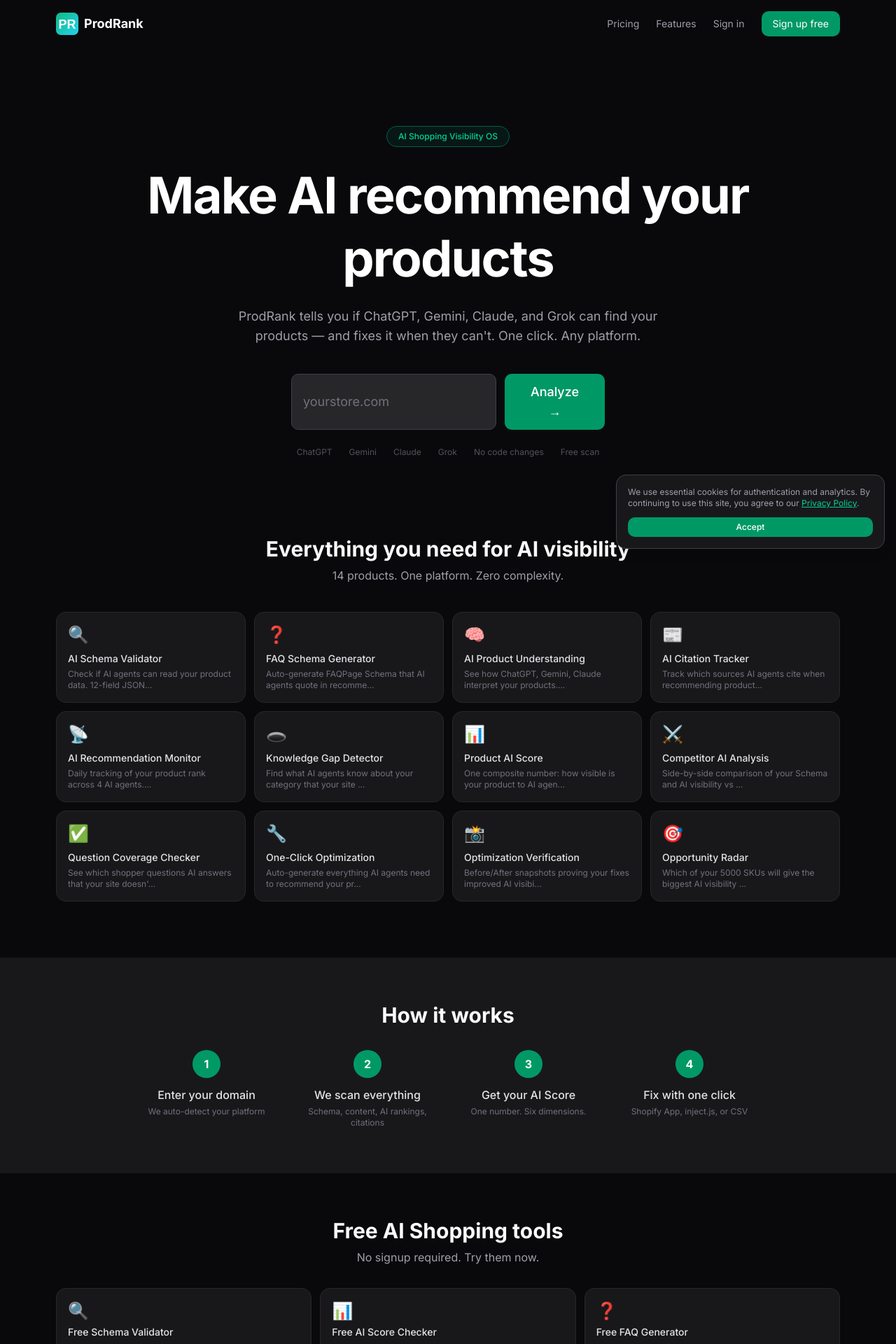
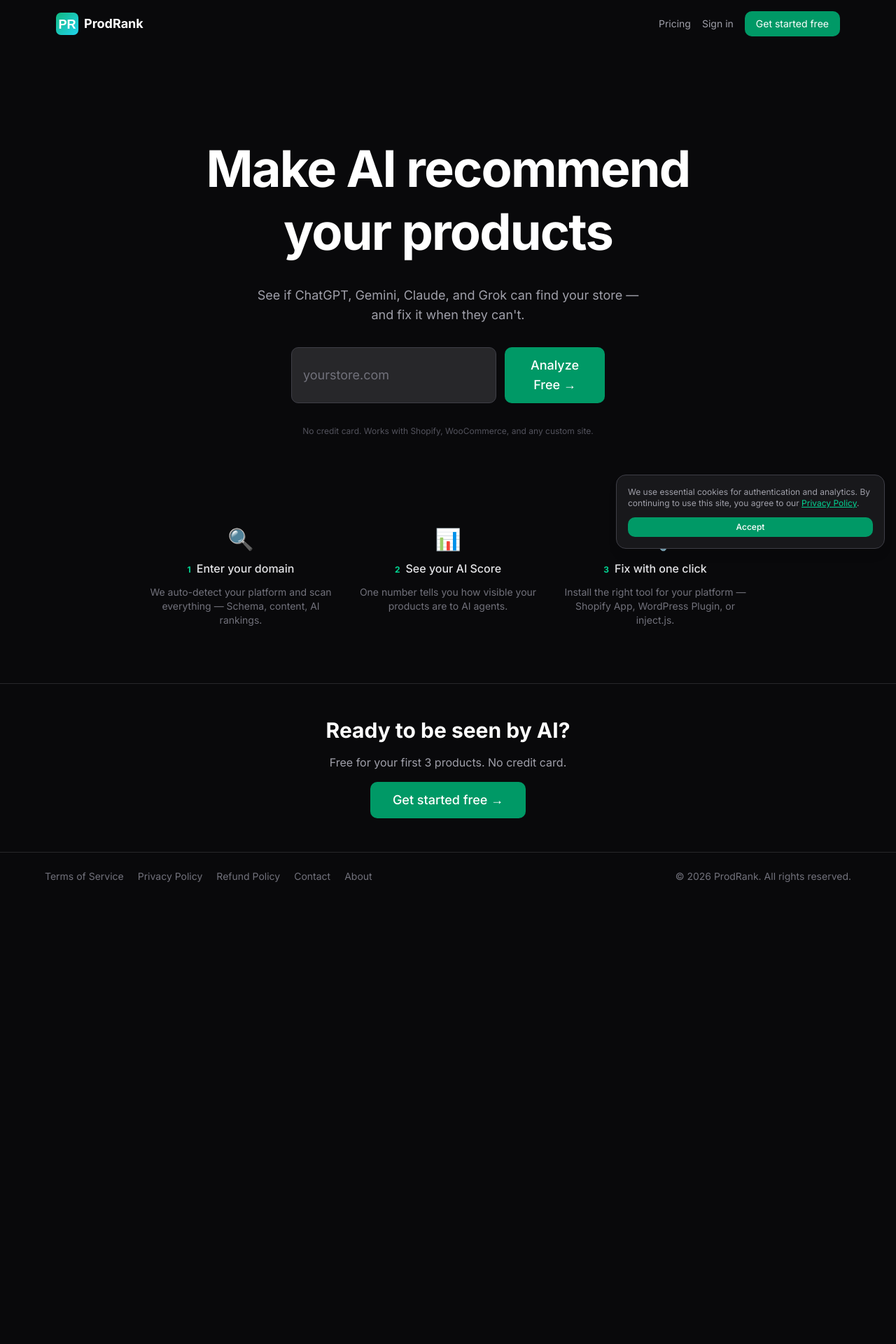
Before and after one commit to guangquanrenlee-beep/prodrank-app, a Next.js app in the folder frontend/: page / in a window 1280 px wide. Shown: the top 1920 px of the page at 70% size. After the commit the page ends 1286 px from the top, so only its background shows below. Built offline with nearby package versions, Linux system fonts and the light colour scheme.

Commit message:
Fix 4 UX: clean homepage, welcome card, paywall, context preservation

```diff
--- a/frontend/src/app/dashboard/page.tsx
+++ b/frontend/src/app/dashboard/page.tsx
@@ -165,12 +165,22 @@
             </div>
           )}
 
-          {/* CTA cards */}
-          {!score && (
-            <div className="grid grid-cols-1 md:grid-cols-3 gap-4">
-              <CTACard icon="📲" title="Connect Shopify" desc="OAuth — one click, all products synced." href={`/api/shopify/install?shop=${domain}`} />
-              <CTACard icon="📦" title="Upload CSV" desc="Export products from any platform." href="/csv" />
-              <CTACard icon="⚡" title="Install inject.js" desc="One line of code — any platform." href="/inject-guide" />
+          {/* Welcome card for new users */}
+          {sites.length === 0 && !score && (
+            <div className="bg-emerald-900/10 border border-emerald-800 rounded-xl p-6 text-center space-y-3">
+              <div className="text-4xl">👋</div>
+              <h3 className="text-xl font-semibold text-white">Welcome to ProdRank!</h3>
+              <p className="text-zinc-400 text-sm max-w-md mx-auto">Start by analyzing your store above. We'll check if AI agents can see your products and show you exactly how to fix it.</p>
+              <div className="flex justify-center gap-3 pt-2">
+                <Link href="/inject-guide" className="px-4 py-2 bg-emerald-600 hover:bg-emerald-500 text-white text-sm font-medium rounded-lg transition">Quick Start Guide →</Link>
+                <Link href="/pricing" className="px-4 py-2 bg-zinc-700 hover:bg-zinc-600 text-zinc-200 text-sm font-medium rounded-lg transition">See Plans →</Link>
+              </div>
+            </div>
+          )}
+          {/* Last analyzed domain shortcut */}
+          {sites.length > 0 && !score && sites[0].domain && (
+            <div className="bg-zinc-900 border border-zinc-800 rounded-xl p-4 text-center">
+              <p className="text-sm text-zinc-400">Continue where you left off — <Link href={`/analytics?domain=${encodeURIComponent(sites[0].domain)}`} className="text-emerald-400 underline">{sites[0].domain}</Link></p>
             </div>
           )}
         </div>
--- a/frontend/src/app/page.tsx
+++ b/frontend/src/app/page.tsx
@@ -2,7 +2,6 @@
 import { useState } from "react";
 import Link from "next/link";
 import { useRouter } from "next/navigation";
-import { FEATURES, TOOLS } from "@/lib/content";
 
 export default function HomePage() {
   const router = useRouter();
@@ -13,97 +12,52 @@
     e.preventDefault(); if (!domain.trim()) return;
     setLoading(true);
     const d = domain.trim().replace(/^https?:\/\//,"").split("/")[0];
+    localStorage.setItem("prodrank_last_domain", d);
     router.push(`/analytics?domain=${encodeURIComponent(d)}`);
   };
 
-  return (
-    <main className="min-h-screen bg-zinc-950">
+  return (<main className="min-h-screen bg-zinc-950">
     {/* Nav */}
     <nav className="flex items-center justify-between px-4 py-4 max-w-6xl mx-auto">
       <Link href="/" className="flex items-center gap-2"><img src="/logo.svg" alt="ProdRank" className="w-8 h-8" /><span className="text-white font-bold text-lg">ProdRank</span></Link>
-        <div className="flex items-center gap-6 text-sm">
+      <div className="flex items-center gap-4 text-sm">
         <Link href="/pricing" className="text-zinc-400 hover:text-zinc-200 transition">Pricing</Link>
-          <Link href="/features/schema-validator" className="text-zinc-400 hover:text-zinc-200 transition">Features</Link>
         <Link href="/login" className="text-zinc-400 hover:text-zinc-200 transition">Sign in</Link>
-          <Link href="/signup" className="px-4 py-2 bg-emerald-600 hover:bg-emerald-500 text-white rounded-lg transition">Sign up free</Link>
+        <Link href="/signup" className="px-4 py-2 bg-emerald-600 hover:bg-emerald-500 text-white rounded-lg transition">Get started free</Link>
       </div>
     </nav>
 
     {/* Hero */}
-      <section className="px-4 py-20 md:py-28 text-center max-w-4xl mx-auto space-y-6">
-        <div className="inline-flex items-center gap-2 px-4 py-1.5 rounded-full border border-emerald-800 bg-emerald-900/20 text-emerald-400 text-xs font-medium">AI Shopping Visibility OS</div>
+    <section className="px-4 py-24 md:py-32 text-center max-w-3xl mx-auto space-y-8">
       <h1 className="text-5xl md:text-7xl font-bold tracking-tight leading-tight text-white">Make AI recommend your products</h1>
-        <p className="text-lg text-zinc-400 max-w-2xl mx-auto">ProdRank tells you if ChatGPT, Gemini, Claude, and Grok can find your products — and fixes it when they can&apos;t. One click. Any platform.</p>
-        <form onSubmit={handleCTA} className="flex gap-3 max-w-md mx-auto pt-4">
+      <p className="text-lg text-zinc-400 max-w-xl mx-auto">See if ChatGPT, Gemini, Claude, and Grok can find your store — and fix it when they can't.</p>
+      <form onSubmit={handleCTA} className="flex gap-3 max-w-md mx-auto">
         <input type="text" value={domain} onChange={e => setDomain(e.target.value)} placeholder="yourstore.com" className="flex-1 px-4 py-3 bg-zinc-800 border border-zinc-700 rounded-lg text-white placeholder:text-zinc-500 text-lg focus:outline-none focus:ring-2 focus:ring-emerald-500" />
-          <button type="submit" disabled={loading} className="px-8 py-3 bg-emerald-600 hover:bg-emerald-500 disabled:bg-zinc-700 text-white font-medium rounded-lg transition text-lg">{loading ? "..." : "Analyze →"}</button>
+        <button type="submit" disabled={loading} className="px-8 py-3 bg-emerald-600 hover:bg-emerald-500 disabled:bg-zinc-700 text-white font-medium rounded-lg transition text-lg">{loading ? "..." : "Analyze Free →"}</button>
       </form>
-        <div className="flex justify-center gap-6 text-xs text-zinc-600"><span>ChatGPT</span><span>Gemini</span><span>Claude</span><span>Grok</span><span>No code changes</span><span>Free scan</span></div>
+      <p className="text-xs text-zinc-600">No credit card. Works with Shopify, WooCommerce, and any custom site.</p>
     </section>
 
-      {/* Features Grid */}
-      <section className="max-w-6xl mx-auto px-4 pb-20 space-y-10">
-        <div className="text-center"><h2 className="text-3xl font-bold">Everything you need for AI visibility</h2><p className="text-zinc-400 mt-2">14 products. One platform. Zero complexity.</p></div>
-        <div className="grid grid-cols-2 md:grid-cols-4 gap-3">
-          {FEATURES.slice(0, 12).map(f => (
-            <Link key={f.slug} href={`/features/${f.slug}`} className="bg-zinc-900 border border-zinc-800 hover:border-emerald-700 rounded-xl p-4 transition group">
-              <div className="text-2xl mb-2">{f.icon}</div>
-              <div className="text-sm font-medium text-zinc-200 group-hover:text-emerald-400 transition">{f.title}</div>
-              <div className="text-xs text-zinc-500 mt-1">{f.desc.slice(0, 60)}...</div>
-            </Link>
+    {/* How it works — 3 steps */}
+    <section className="max-w-4xl mx-auto px-4 pb-20">
+      <div className="grid grid-cols-1 md:grid-cols-3 gap-6">
+        {[{ step:"1", icon:"🔍", title:"Enter your domain", desc:"We auto-detect your platform and scan everything — Schema, content, AI rankings." },
+          { step:"2", icon:"📊", title:"See your AI Score", desc:"One number tells you how visible your products are to AI agents." },
+          { step:"3", icon:"🔧", title:"Fix with one click", desc:"Install the right tool for your platform — Shopify App, WordPress Plugin, or inject.js." }].map(s => (
+          <div key={s.step} className="text-center space-y-3">
+            <div className="text-3xl">{s.icon}</div>
+            <div><span className="text-xs text-emerald-400 font-bold mr-2">{s.step}</span><span className="font-medium text-zinc-200">{s.title}</span></div>
+            <p className="text-sm text-zinc-500">{s.desc}</p>
+          </div>
         ))}
       </div>
     </section>
 
-      {/* How it works */}
-      <section className="bg-zinc-900 py-16 px-4">
-        <div className="max-w-4xl mx-auto text-center space-y-8">
-          <h2 className="text-3xl font-bold">How it works</h2>
-          <div className="grid grid-cols-1 md:grid-cols-4 gap-6">
-            {[{ step: "1", title: "Enter your domain", desc: "We auto-detect your platform" }, { step: "2", title: "We scan everything", desc: "Schema, content, AI rankings, citations" }, { step: "3", title: "Get your AI Score", desc: "One number. Six dimensions." }, { step: "4", title: "Fix with one click", desc: "Shopify App, inject.js, or CSV" }].map(s => (
-              <div key={s.step}><div className="w-10 h-10 rounded-full bg-emerald-600 text-white flex items-center justify-center font-bold mx-auto mb-3">{s.step}</div><div className="font-medium text-zinc-200">{s.title}</div><div className="text-xs text-zinc-500 mt-1">{s.desc}</div></div>
-            ))}
-          </div>
-        </div>
+    {/* CTA Bar */}
+    <section className="border-t border-zinc-800 py-12 text-center space-y-4">
+      <h2 className="text-3xl font-bold text-white">Ready to be seen by AI?</h2>
+      <p className="text-zinc-400">Free for your first 3 products. No credit card.</p>
+      <Link href="/signup" className="inline-block px-8 py-3 bg-emerald-600 hover:bg-emerald-500 text-white font-medium rounded-lg transition text-lg">Get started free →</Link>
     </section>
-
-      {/* Free Tools */}
-      <section className="max-w-6xl mx-auto px-4 py-16 space-y-8">
-        <div className="text-center"><h2 className="text-3xl font-bold">Free AI Shopping tools</h2><p className="text-zinc-400 mt-2">No signup required. Try them now.</p></div>
-        <div className="grid grid-cols-2 md:grid-cols-3 gap-3">
-          {TOOLS.map(t => (<Link key={t.slug} href={`/tools/${t.slug}`} className="bg-zinc-900 border border-zinc-800 hover:border-emerald-700 rounded-xl p-4 transition"><div className="text-2xl mb-1">{t.icon}</div><div className="text-sm font-medium text-zinc-200">{t.title}</div><div className="text-xs text-zinc-500 mt-1">{t.desc.slice(0, 80)}</div></Link>))}
-        </div>
-      </section>
-
-      {/* FAQ */}
-      <section className="bg-zinc-900 py-16 px-4">
-        <div className="max-w-3xl mx-auto space-y-6">
-          <h2 className="text-3xl font-bold text-center">FAQ</h2>
-          {[{ q: "Will this slow down my store?", a: "No. Schema is lightweight JSON-LD added to your existing pages. Zero performance impact." }, { q: "Do I need to be technical to use this?", a: "No. Install the Shopify App or paste one line of code. Our dashboard guides you through everything." }, { q: "Does this really improve AI recommendations?", a: "Yes. Structured data is the #1 signal AI agents use to understand products. Without Schema, AI literally cannot 'see' your product details." }, { q: "What platforms do you support?", a: "Shopify, WooCommerce, WordPress, and any custom site via inject.js or CSV upload." }].map((faq,i) => (<div key={i} className="bg-zinc-800/50 rounded-xl p-4"><div className="font-medium text-zinc-200">{faq.q}</div><div className="text-sm text-zinc-400 mt-1">{faq.a}</div></div>))}
-        </div>
-      </section>
-
-      {/* CTA */}
-      <section className="py-16 px-4 text-center space-y-4">
-        <h2 className="text-3xl font-bold">Ready to be seen by AI?</h2>
-        <p className="text-zinc-400">The first 3 products are free. No credit card.</p>
-        <form onSubmit={handleCTA} className="flex gap-3 max-w-md mx-auto pt-2">
-          <input type="text" value={domain} onChange={e => setDomain(e.target.value)} placeholder="yourstore.com" className="flex-1 px-4 py-3 bg-zinc-800 border border-zinc-700 rounded-lg text-white placeholder:text-zinc-500 focus:outline-none focus:ring-2 focus:ring-emerald-500" />
-          <button type="submit" disabled={loading} className="px-8 py-3 bg-emerald-600 hover:bg-emerald-500 text-white font-medium rounded-lg transition">{loading ? "..." : "Analyze Free →"}</button>
-        </form>
-      </section>
-
-      {/* Footer */}
-      <footer className="border-t border-zinc-800 py-8 px-4 text-center text-xs text-zinc-600 space-y-2">
-        <div className="flex justify-center gap-6">
-          <Link href="/features/schema-validator">Schema Validator</Link>
-          <Link href="/pricing">Pricing</Link>
-          <Link href="/inject-guide">Install inject.js</Link>
-          <Link href="/solutions/shopify">Shopify</Link>
-          <Link href="/login">Sign in</Link>
-        </div>
-        <p>ProdRank — AI Commerce Intelligence Platform</p>
-      </footer>
-    </main>
-  );
+  </main>);
 }
```
Lines whose indentation alone changed are shown as unchanged.
